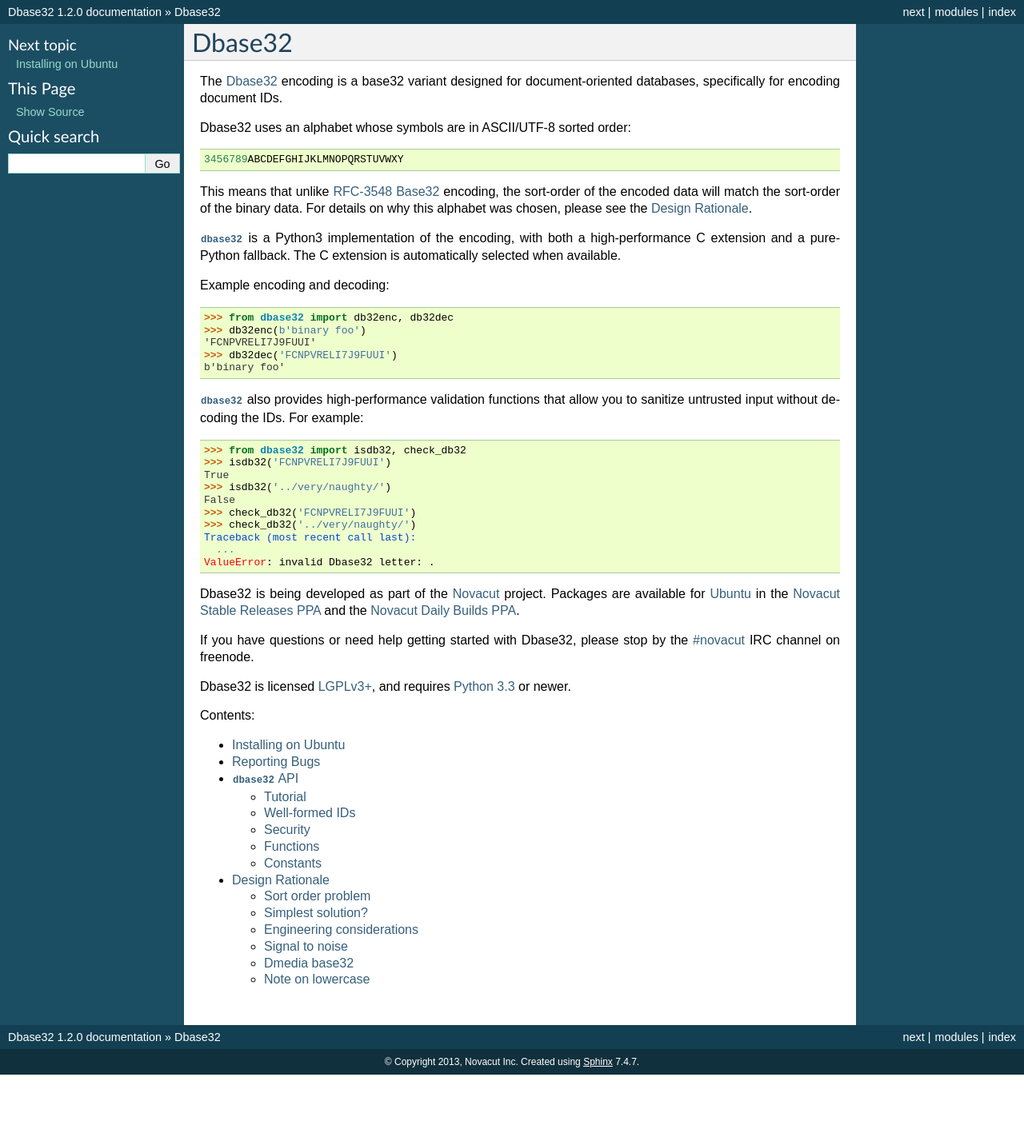
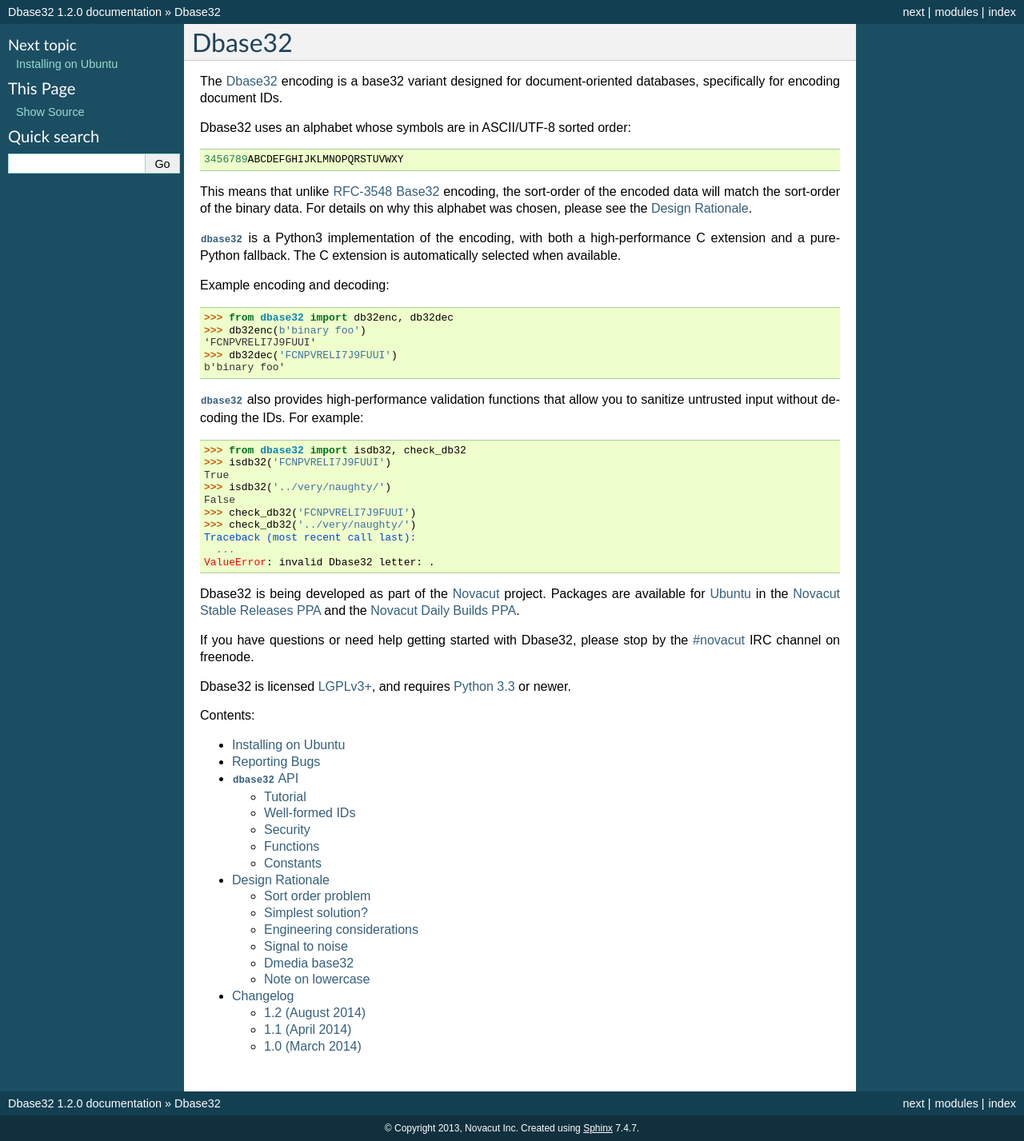
Before and after one commit to json420/dbase32, a Sphinx documentation site: the page built from doc/index.rst, in a window 1280 px wide. Shown: the whole page at 80% size. Built offline with Sphinx 7.4.7, drawn with Linux system fonts in a browser that asks for light colours; before the commit the page ends 1344 px from its top, so only the background shows below that; some of the changed lines change nothing that is shown.

Commit message:
Add changelog.rst with entries for 1.0, 1.1, 1.2

```diff
--- /dev/null
+++ b/doc/changelog.rst
@@ -0,0 +1,85 @@
+Changelog
+=========
+
+
+1.2 (August 2014)
+-----------------
+
+`Download Dbase32 1.2`_
+
+Changes:
+
+    * `Mitigate timing attacks`_ when decoding with :func:`dbase32.db32dec()` or
+      validating with :func:`dbase32.check_db32()`; note that as cache hits and
+      misses (especially L1) in the DB32_REVERSE table can still leak
+      information, the C implementations of these functions still can't be
+      considered constant-time; however, Dbase32 1.2 is certainly a step in the
+      right direction; as such; all Dbase32 users are strongly encouraged to
+      upgrade, especially those who might be encoding/decoding/validating
+      security sensitive data
+
+    * When an ID contains invalid characters, :func:`dbase32.db32dec()` and
+      :func:`dbase32.check_db32()` now raise a ``ValueError`` containing a
+      ``repr()`` of the entire ID rather than only the first invalid character
+      encountered; although this in some ways makes the unit tests a bit less
+      rigorous (because you can't test agreement on the specific offending
+      character), this is simply required in order to mitigate the timing attack
+      issues; on the other hand, for downstream developers it's probably more
+      helpful to see the entire problematic value anyway; note that this is an
+      *indirect* API breakage for downstream code that might have had unit tests
+      that check these ValueError messages; still, also note that backward
+      compatibility in terms of the direct API usage hasn't been broken and wont
+      be at any time in the 1.x series
+
+*Even if you doubt whether the data you're encoding/decoding/validating is
+security sensitive, please err on the side of caution and upgrade to Dbase32 1.2
+anyway!*
+
+
+
+1.1 (April 2014)
+----------------
+
+`Download Dbase32 1.1`_
+
+Changes:
+
+    * Be more pedantic in C extension, don't assume sizeof(uint8_t) is 1 byte
+
+    * ``setup.py test`` now does static analysis with `Pyflakes`_, fix a few
+      small issues discovered by the same
+
+
+
+1.0 (March 2014)
+----------------
+
+`Download Dbase32 1.0`_
+
+Initial 1.x stable API release, for which no breaking API changes are expected
+throughout the lifetime of the 1.x series.
+
+Changes:
+
+    * Rename former ``dbase32.log_id()`` function to :func:`dbase32.time_id()`;
+      note that for backward compatibility there is still a ``dbase32.log_id``
+      alias, but this may be dropped at some point in the future
+
+    * Tweak :func:`dbase32.time_id()` C implementation to no longer use
+      ``temp_ts`` variable
+
+    * Fix some formerly broken `Sphinx`_ doctests, plus ``setup.py`` now runs
+      said Sphinx doctests
+
+    * Add documentation about security properties of validation functions, best
+      practices thereof
+
+
+
+.. _`Download Dbase32 1.2`: https://launchpad.net/dbase32/+milestone/1.2
+.. _`Download Dbase32 1.1`: https://launchpad.net/dbase32/+milestone/1.1
+.. _`Download Dbase32 1.0`: https://launchpad.net/dbase32/+milestone/1.0
+
+.. _`Mitigate timing attacks`: https://bugs.launchpad.net/dbase32/+bug/1359828
+.. _`Pyflakes`: https://launchpad.net/pyflakes
+.. _`Sphinx`: http://sphinx-doc.org/
--- a/doc/index.rst
+++ b/doc/index.rst
@@ -56,6 +56,7 @@
     bugs
     dbase32
     design
+    changelog
 
 
 .. _`Dbase32`: https://launchpad.net/dbase32
```
